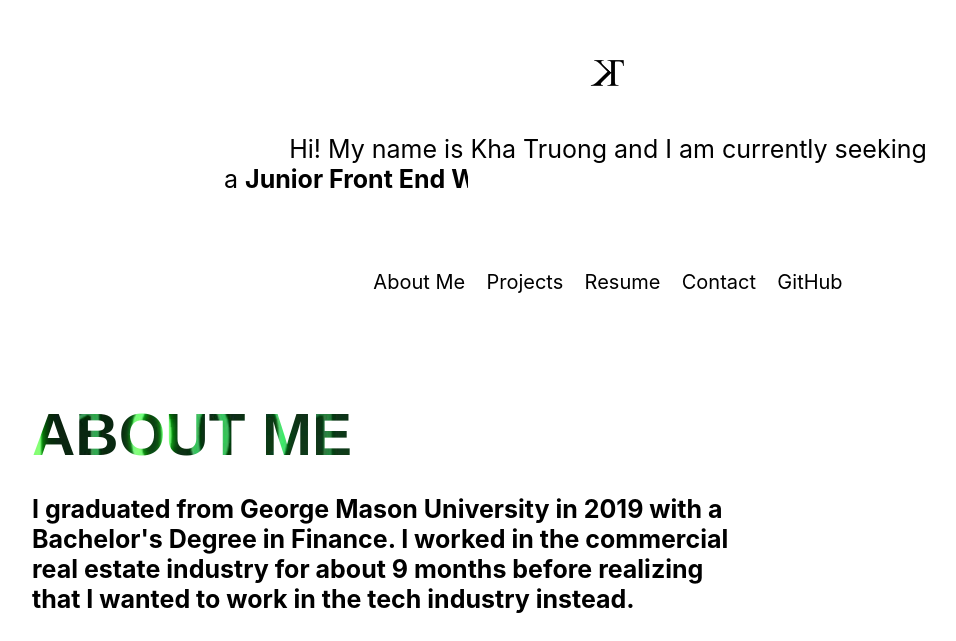
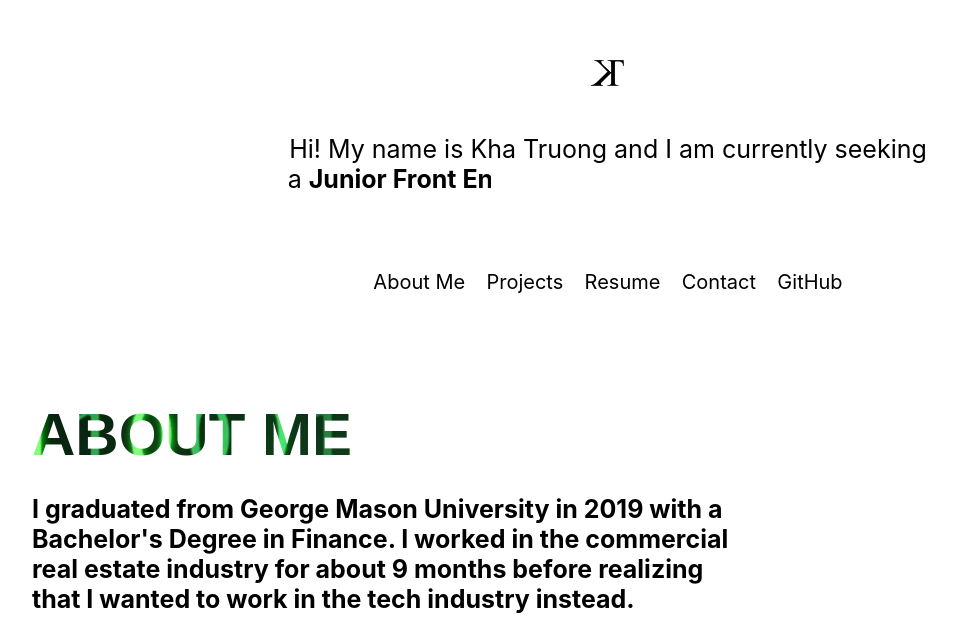
Before and after one commit to khatruong2009/ReactKhaTruong, a React (Create React App) app in the folder khatruong/: page / in a window 1280 px wide. Shown: the part 151-792 px from the top of the page, without its empty margins (32-988 px from the left). Built offline with nearby package versions, Linux system fonts and the light colour scheme; the HTML template or start-up script is replaced by a standard one.

Commit message:
made another change to the front text

```diff
--- a/khatruong/public/style.css
+++ b/khatruong/public/style.css
@@ -27,7 +27,8 @@ html {
 
 .first-text {
   text-align: center;
-  width: 60%;
+  /* width: 60%; */
+  max-width: 100%;
 }
 
 .bold {
@@ -350,7 +351,7 @@ html {
 
 @media screen and (max-width: 850px) and (min-width: 481px) {
   .first-text {
-    width: 80%;
+    /* width: 80%; */
   }
 
   .project-image {
@@ -368,7 +369,7 @@ html {
 
 @media screen and (max-width: 1150px) and (min-width: 851px) and (orientation: landscape) {
   .first-text {
-    width: 75%;
+    /* width: 75%; */
   }
 
   .project-image {
@@ -394,7 +395,7 @@ html {
   }
 
   .first-text {
-    width: 100%;
+    /* width: 100%; */
   }
 
   .intro-text {
```
